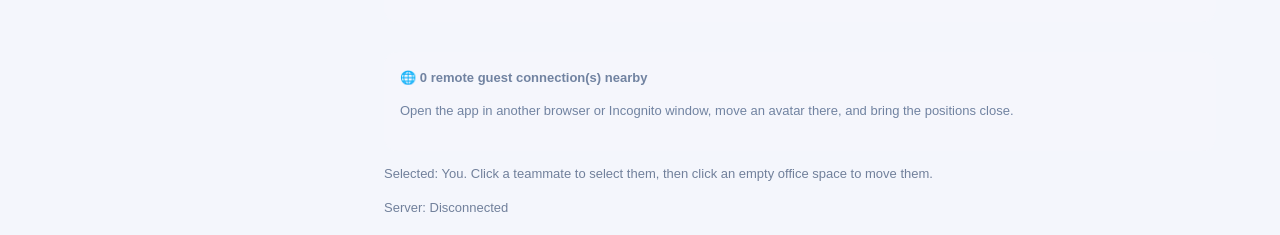
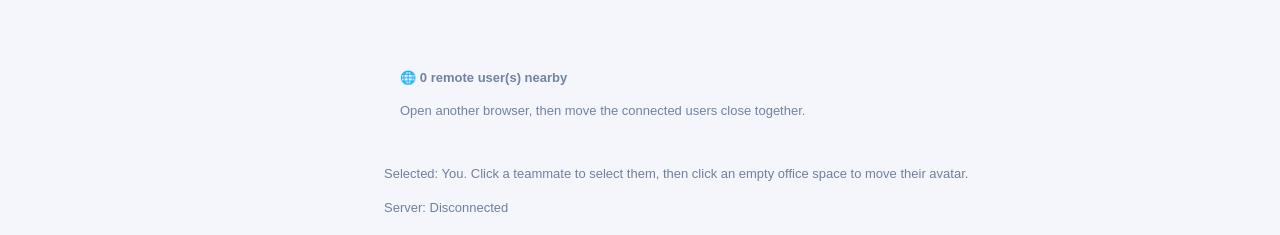
Before and after one commit to irshadansari44227-maker/proxispeak, a React (Vite) app in the folder client/: page / in a window 1280 px wide. Shown: the part 883-1118 px from the top of the page. Built offline with nearby package versions, Linux system fonts and the light colour scheme; no server answers.

Commit message:
Add remote user identity and proximity tracking

```diff
--- a/client/src/App.jsx
+++ b/client/src/App.jsx
@@ -4,7 +4,6 @@ import { io } from 'socket.io-client'
 import './App.css'
 
 const socket = io('http://localhost:5000')
-
 const PROXIMITY_DISTANCE = 18
 
 const initialMembers = [
@@ -20,6 +19,10 @@ function getDistance(a, b) {
   return Math.sqrt(dx * dx + dy * dy)
 }
 
+function displayName(name) {
+  return name === 'You' ? 'Irshad Ansari' : name
+}
+
 function App() {
   const [members, setMembers] = useState(initialMembers)
   const [remotePositions, setRemotePositions] = useState([])
@@ -28,9 +31,21 @@ function App() {
   const [micOn, setMicOn] = useState(false)
   const [connected, setConnected] = useState(socket.connected)
 
+  const selectedMember = members.find(member => member.id === selected)
+
   useEffect(() => {
+    function registerCurrentUser() {
+      const member = initialMembers.find(item => item.id === selected)
+      if (!member) return
+
+      socket.emit('register-user', {
+        name: displayName(member.name),
+      })
+    }
+
     function onConnect() {
       setConnected(true)
+      registerCurrentUser()
     }
 
     function onDisconnect() {
@@ -54,15 +69,17 @@ function App() {
     socket.on('all-positions', onPositions)
     socket.on('nearby-users', onNearbyUsers)
 
+    if (socket.connected) {
+      registerCurrentUser()
+    }
+
     return () => {
       socket.off('connect', onConnect)
       socket.off('disconnect', onDisconnect)
       socket.off('all-positions', onPositions)
       socket.off('nearby-users', onNearbyUsers)
     }
-  }, [])
-
-  const selectedMember = members.find(member => member.id === selected)
+  }, [selected])
 
   const nearbyMembers = selectedMember
     ? members.filter(member =>
@@ -71,16 +88,8 @@ function App() {
       )
     : []
 
-  const myRemotePosition = remotePositions.find(
-    position => position.id === socket.id
-  )
-
-  // Server ke nearby pairs mein apne browser ka ID check karo.
-  // Is browser ke apne record ko server se filter kiya gaya hai,
-  // isliye filhaal remote pair status connected guests ke liye hai.
-  const nearbyGuests = nearbyPairs.filter(pair =>
-    remotePositions.some(
-      position =>
+  const nearbyGuests = remotePositions.filter(position =>
+    nearbyPairs.some(pair =>
       (pair.userA === position.id && pair.userB === socket.id) ||
       (pair.userB === position.id && pair.userA === socket.id)
     )
@@ -217,13 +226,7 @@ function App() {
               )
             })}
 
-            {remotePositions.map((position, index) => {
-              const isNearby = nearbyPairs.some(pair =>
-                (pair.userA === position.id && pair.userB === socket.id) ||
-                (pair.userB === position.id && pair.userA === socket.id)
-              )
-
-              return (
+            {remotePositions.map(position => (
               <div
                 key={position.id}
                 className="avatar"
@@ -231,25 +234,25 @@ function App() {
                   left: `${position.x}%`,
                   top: `${position.y}%`,
                   '--avatar-color': '#e11d48',
-                    outline: isNearby ? '3px solid #16a085' : undefined,
-                    outlineOffset: isNearby ? '3px' : undefined,
+                  outline: nearbyPairs.some(pair =>
+                    (pair.userA === position.id && pair.userB === socket.id) ||
+                    (pair.userB === position.id && pair.userA === socket.id)
+                  ) ? '3px solid #16a085' : undefined,
+                  outlineOffset: '3px',
                   pointerEvents: 'none',
                 }}
               >
-                  <span>G</span>
-                  <small>{`Guest ${index + 1}${isNearby ? ' · Nearby' : ''}`}</small>
+                <span>{(position.name || 'Guest')[0]}</span>
+                <small>{position.name || 'Guest'}</small>
               </div>
-              )
-            })}
+            ))}
 
             <span className="plant plant-one">🪴</span>
             <span className="plant plant-two">🌿</span>
           </div>
 
           <div className="tip">
-            <strong>
-              🟢 {nearbyMembers.length} demo teammate(s) nearby
-            </strong>
+            <strong>🟢 {nearbyMembers.length} demo teammate(s) nearby</strong>
             <p>
               {nearbyMembers.length
                 ? nearbyMembers.map(member => member.name).join(', ')
@@ -258,19 +261,17 @@ function App() {
           </div>
 
           <div className="tip">
-            <strong>
-              🌐 {nearbyGuests.length} remote guest connection(s) nearby
-            </strong>
+            <strong>🌐 {nearbyGuests.length} remote user(s) nearby</strong>
             <p>
               {nearbyGuests.length
-                ? 'The server reports at least one nearby remote browser.'
-                : 'Open the app in another browser or Incognito window, move an avatar there, and bring the positions close.'}
+                ? nearbyGuests.map(user => user.name || 'Guest').join(', ')
+                : 'Open another browser, then move the connected users close together.'}
             </p>
           </div>
 
           <p className="help-text">
             Selected: {selectedMember?.name}. Click a teammate to select them,
-            then click an empty office space to move them.
+            then click an empty office space to move their avatar.
           </p>
 
           <p className="mic-status">
@@ -279,7 +280,7 @@ function App() {
 
           <p className="mic-status">
             Microphone: {micOn
-              ? 'Interface enabled — audio calling is not implemented yet'
+              ? 'Interface enabled — actual audio calling is not implemented yet'
               : 'Off'}
           </p>
         </section>
```
Also changed, not shown: 1 other file (tests, documents, lock files or other folders). Lines whose indentation alone changed are shown as unchanged.
